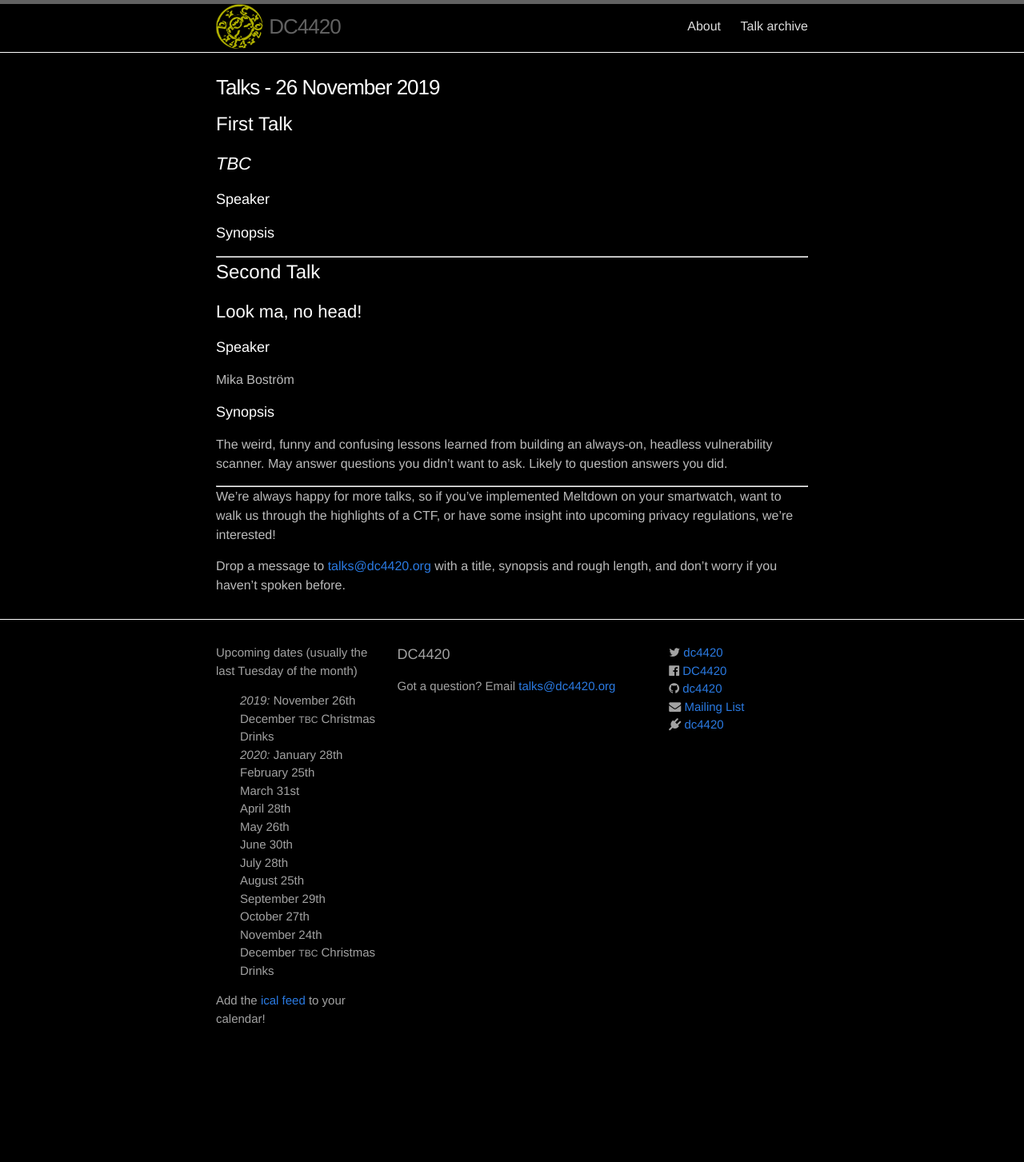
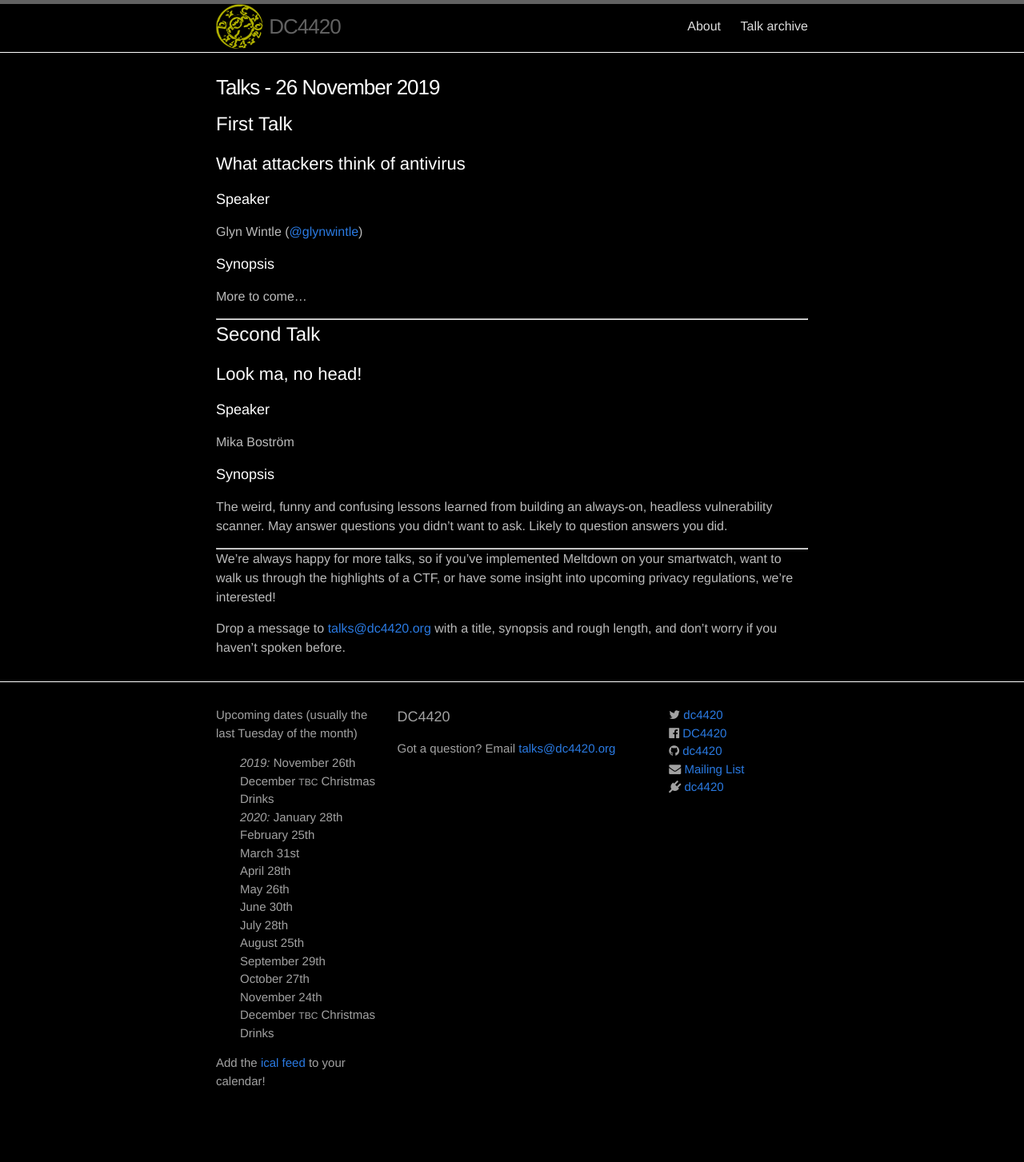
Before and after one commit to dc4420/website, a Jekyll site: the page built from _posts/2019-11-26-talks.markdown, in a window 1280 px wide. Shown: the whole page at 80% size. Built offline with Jekyll 4.4.1, drawn with Linux system fonts in a browser that asks for light colours; nearby versions of some CDN libraries; before the commit the page ends 1375 px from its top, so only the background shows below that.

Commit message:
Add Glyn

```diff
--- a/_posts/2019-11-26-talks.markdown
+++ b/_posts/2019-11-26-talks.markdown
@@ -7,11 +7,15 @@ categories: talk
 
 # First Talk
 
-## *TBC*
+## What attackers think of antivirus
 
 ### Speaker
 
+Glyn Wintle ([@glynwintle](https://twitter.com/glynwintle))
+
 ### Synopsis
+
+More to come...
 
 <hr>
 
```
